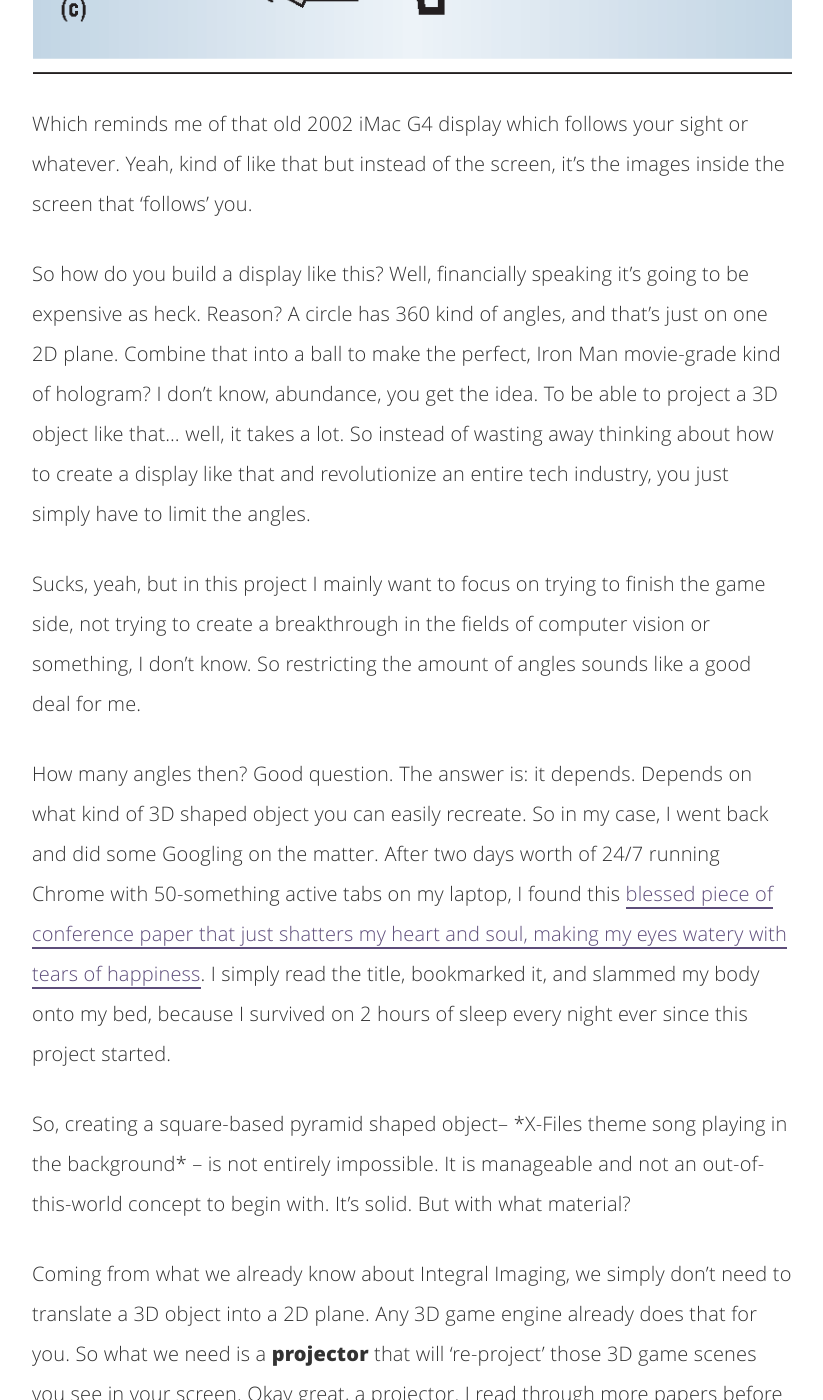
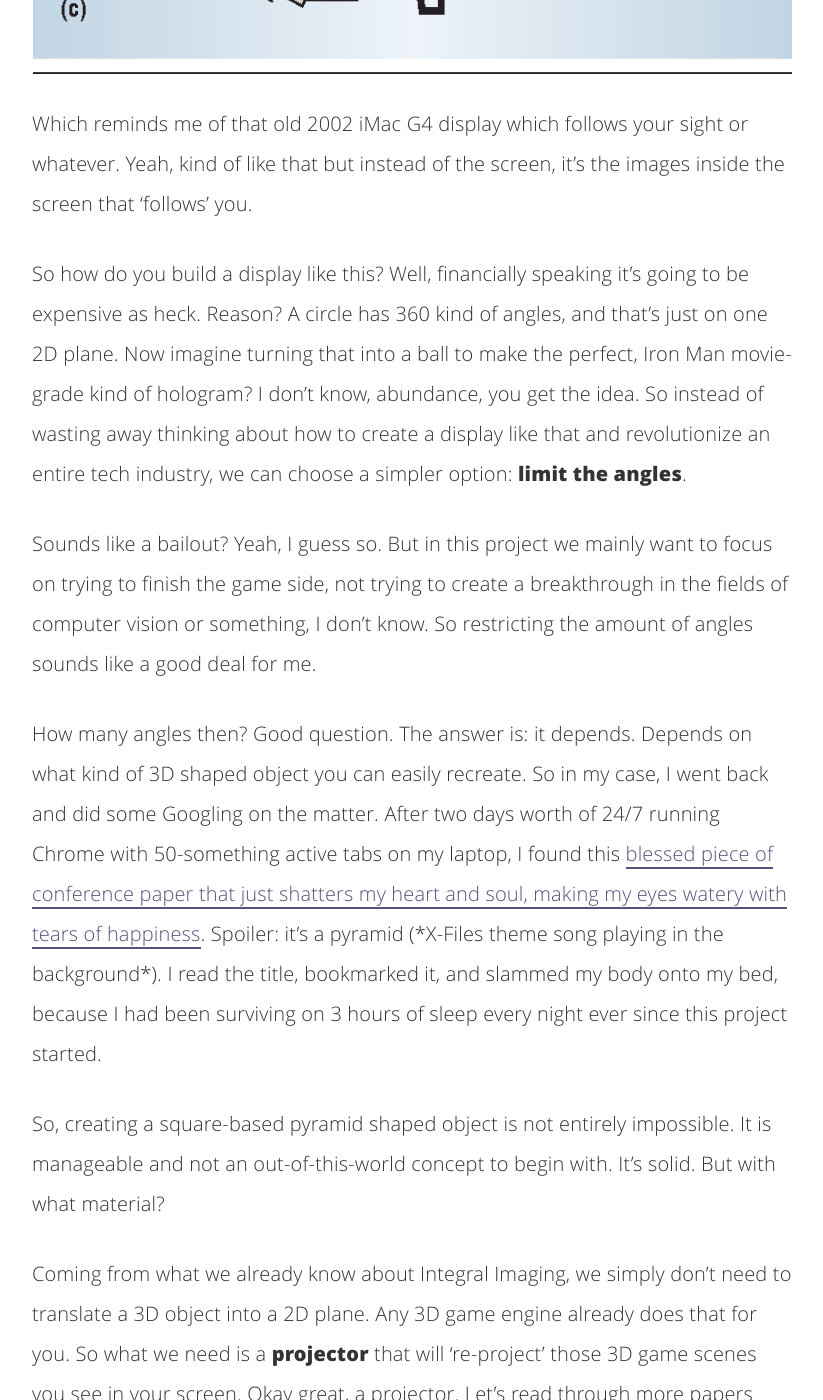
Before and after one commit to lancenix/lancenix.github.io, a Jekyll site: the page built from _posts/2020-08-07-hologram-projector.md, in a window 1280 px wide and 1400 px high, scrolled down 2096 px. Shown: the whole window, without its empty margins (228-1051 px from the left). Built offline with Jekyll 4.4.1, drawn with Linux system fonts in a browser that asks for light colours; comment, search, counter and statistics services are not loaded; some of the changed text lies outside the part shown.

Commit message:
update post

```diff
--- a/_posts/2020-08-07-hologram-projector.md
+++ b/_posts/2020-08-07-hologram-projector.md
@@ -25,15 +25,19 @@ But, just re-projecting a 3D object into a screen doesn't make it a hologram. We
 
 Which reminds me of that old 2002 iMac G4 display which follows your sight or whatever. Yeah, kind of like that but instead of the screen, it's the images inside the screen that 'follows' you.
 
-So how do you build a display like this? Well, financially speaking it's going to be expensive as heck. Reason? A circle has 360 kind of angles, and that's just on one 2D plane. Combine that into a ball to make the perfect, Iron Man movie-grade kind of hologram? I don't know, abundance, you get the idea. To be able to project a 3D object like that... well, it takes a lot. So instead of wasting away thinking about how to create a display like that and revolutionize an entire tech industry, you just simply have to limit the angles.
+So how do you build a display like this? Well, financially speaking it's going to be expensive as heck. Reason? A circle has 360 kind of angles, and that's just on one 2D plane. Now imagine turning that into a ball to make the perfect, Iron Man movie-grade kind of hologram? I don't know, abundance, you get the idea. So instead of wasting away thinking about how to create a display like that and revolutionize an entire tech industry, we can choose a simpler option: **limit the angles**.
 
-Sucks, yeah, but in this project I mainly want to focus on trying to finish the game side, not trying to create a breakthrough in the fields of computer vision or something, I don't know. So restricting the amount of angles sounds like a good deal for me.
+Sounds like a bailout? Yeah, I guess so. But in this project we mainly want to focus on trying to finish the game side, not trying to create a breakthrough in the fields of computer vision or something, I don't know. So restricting the amount of angles sounds like a good deal for me.
 
-How many angles then? Good question. The answer is: it depends. Depends on what kind of 3D shaped object you can easily recreate. So in my case, I went back and did some Googling on the matter. After two days worth of 24/7 running Chrome with 50-something active tabs on my laptop, I found this [blessed piece of conference paper that just shatters my heart and soul, making my eyes watery with tears of happiness](http://avestia.com/EECSS2016_Proceedings/files/paper/MHCI/109.pdf). I simply read the title, bookmarked it, and slammed my body onto my bed, because I survived on 2 hours of sleep every night ever since this project started.
+How many angles then? Good question. The answer is: it depends. Depends on what kind of 3D shaped object you can easily recreate. So in my case, I went back and did some Googling on the matter. After two days worth of 24/7 running Chrome with 50-something active tabs on my laptop, I found this [blessed piece of conference paper that just shatters my heart and soul, making my eyes watery with tears of happiness](http://avestia.com/EECSS2016_Proceedings/files/paper/MHCI/109.pdf). Spoiler: it's a pyramid (\*X-Files theme song playing in the background\*). I read the title, bookmarked it, and slammed my body onto my bed, because I had been surviving on 3 hours of sleep every night ever since this project started.
 
-So, creating a square-based pyramid shaped object-- \*X-Files theme song playing in the background\* -- is not entirely impossible. It is manageable and not an out-of-this-world concept to begin with. It's solid. But with what material?
+So, creating a square-based pyramid shaped object is not entirely impossible. It is manageable and not an out-of-this-world concept to begin with. It's solid. But with what material?
 
-Coming from what we already know about Integral Imaging, we simply don't need to translate a 3D object into a 2D plane. Any 3D game engine already does that for you. So what we need is a **projector** that will 're-project' those 3D game scenes you see in your screen. Okay great, a projector. I read through more papers before deciding and apparently the best materials are between something glossy and obviously clear-colored (is 'clear' a color (?)). Plexiglass/acrylic is among the most used material in this case.
+Coming from what we already know about Integral Imaging, we simply don't need to translate a 3D object into a 2D plane. Any 3D game engine already does that for you. So what we need is a **projector** that will 're-project' those 3D game scenes you see in your screen. Okay great, a projector. Let's read through more papers before deciding which materials.
+
+**\*10 hours later...\***
+
+Apparently the best material is something that's glossy and obviously clear-colored (is 'clear' a color?). Plexiglass/acrylic is among the most used material in this case, apart from actual glass.
 
 ### The Creation and The Result
 
@@ -55,7 +59,6 @@ It still doesn't look like much. This is still a prototype projector in an ongoi
 
 And that wraps up this post. Thank you for sticking out until the end. This is my first blog post of sharing such technical stuff like this. I hope this can inspire(?) or get you started on something which might need this kind of information. See you in another post!
 
----
 <img src="https://media.giphy.com/media/jSuu6dQWhSEQE/source.gif" />
 
 #### Reference and Creds:
```
